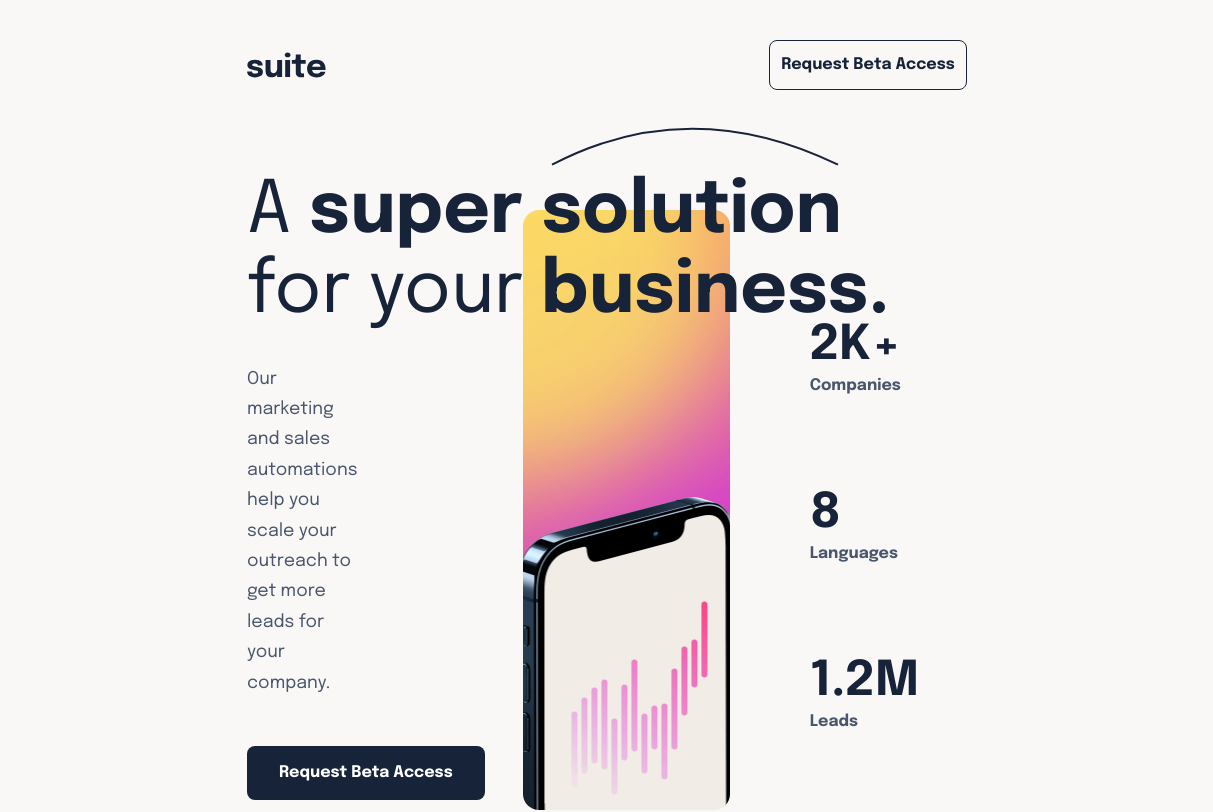
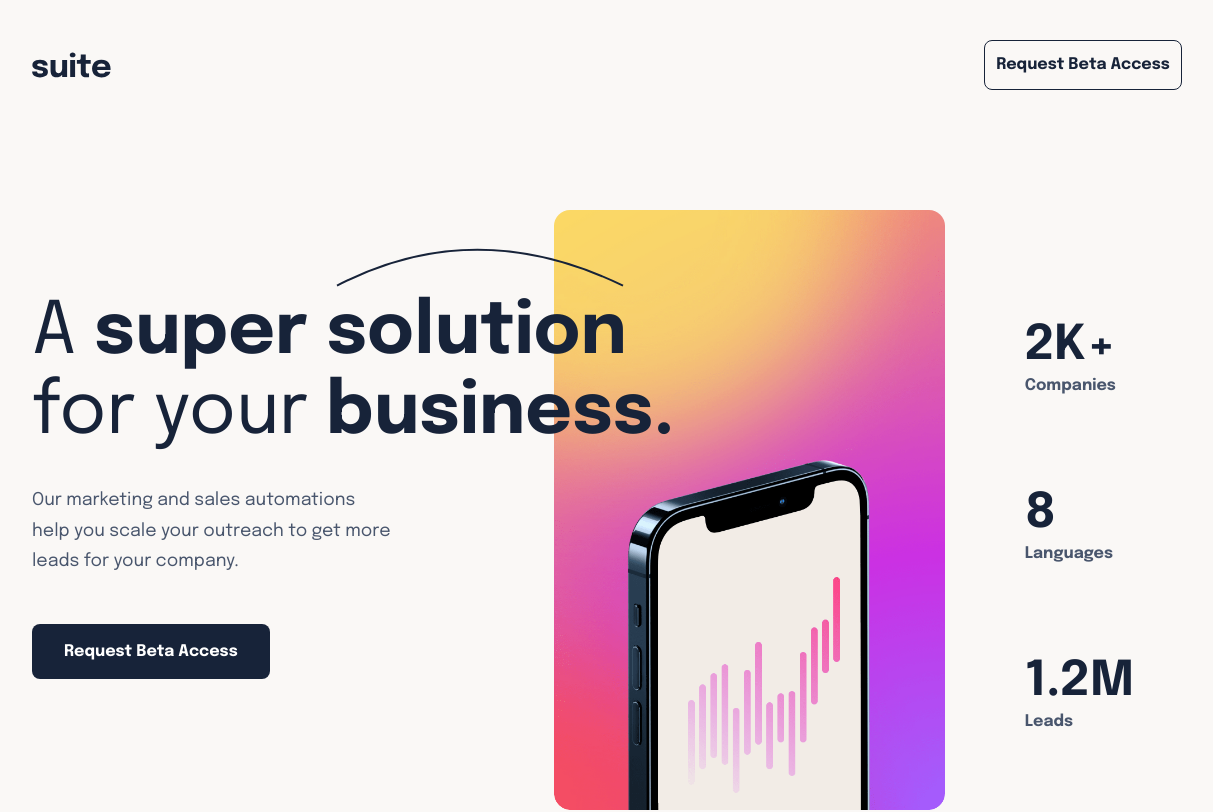
Before and after one commit to webstormcam/Suite_Landing_Page, a plain HTML site: page index.html in a window 1536 px wide. Shown: the top 812 px of the page, without its empty margins (161-1374 px from the left). Drawn offline with Linux system fonts and the light colour scheme.

Commit message:
Fixing the desktop version

```diff
--- a/style.css
+++ b/style.css
@@ -480,11 +480,19 @@ footer {
     main {
 
         overflow-x: visible;
+        max-width: 1150px;
+        padding: 0rem;
     }
 
 
     #content {
         /* max-width: 1110px; */
+    }
+
+    header {
+        max-width: 1150px;
+        padding-left: 0rem;
+        padding-right: 0rem;
     }
 
     h1 {
@@ -546,6 +554,7 @@ footer {
         flex-direction: row;
         justify-content: space-around;
         height: 545px;
+        max-width: 1150px;
     }
 
     #second-slash {
```
